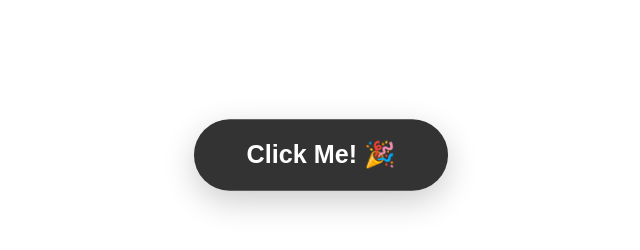
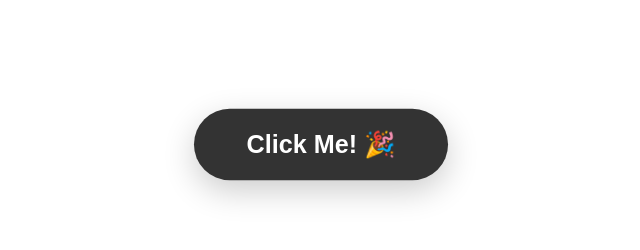
Before and after one commit to JAYNILSONI/Birthday-Wishes, a plain HTML site: page index.html in a window 1280 px wide. Shown: the whole page, without its empty margins (319-959 px from the left). Drawn offline with Linux system fonts and the light colour scheme.

Commit message:
Update index.html

```diff
--- a/index.html
+++ b/index.html
@@ -24,8 +24,12 @@
 
         .container {
             text-align: center;
-            position: relative;
+            position: fixed;
+            top: 50%;
+            left: 50%;
+            transform: translate(-50%, -50%);
             z-index: 10;
+            width: 100%;
         }
 
         .click-btn {
@@ -127,7 +131,7 @@
         }
 
         .cake-container {
-            margin-top: 60px;
+            margin-top: 80px;
             opacity: 0;
             transform: scale(0);
         }
```
